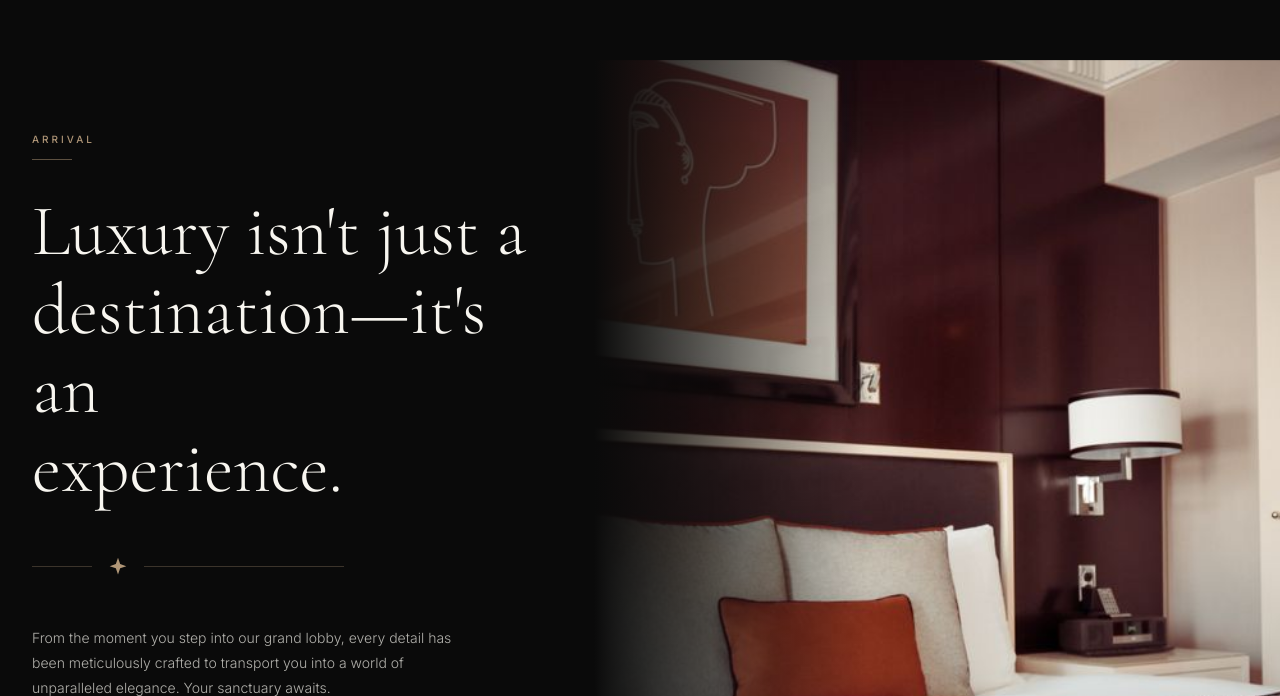
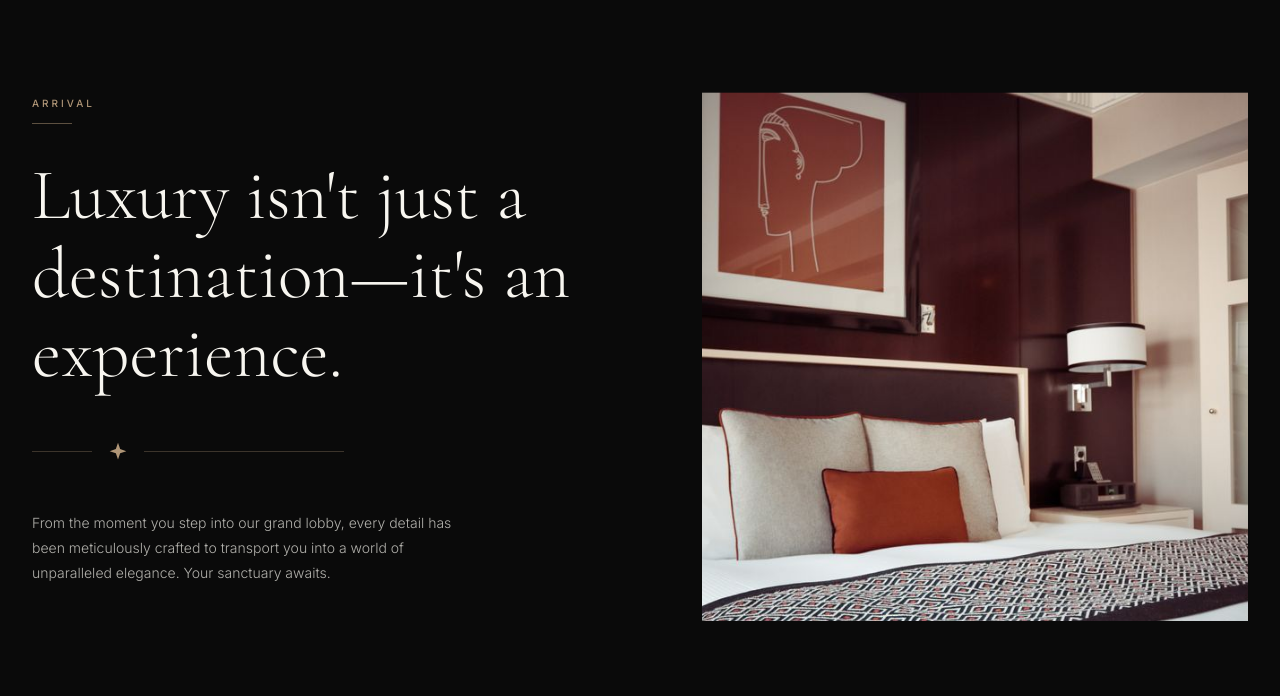
Before and after one commit to kurewarvaishnavi05/TEMP3-Hospitality-, a Next.js app: page / in a window 1280 px wide. Shown: the part 944-1640 px from the top of the page. Built offline with nearby package versions, Linux system fonts and the light colour scheme.

Commit message:
Remove overlay and constrain Arrival image within standard layout

```diff
--- a/src/components/sections/EditorialStorytelling.tsx
+++ b/src/components/sections/EditorialStorytelling.tsx
@@ -18,10 +18,10 @@ export function EditorialStorytelling() {
   return (
     <section ref={container} className="bg-[#0a0a0a] relative overflow-hidden py-24 lg:py-40">
         {/* Story 1 */}
-        <div className="flex flex-col-reverse lg:flex-row items-center justify-between gap-12 lg:gap-0 mb-40 w-full pl-6 lg:pl-[max(2rem,calc((100vw-1400px)/2))] relative">
+        <div className="flex flex-col-reverse lg:flex-row items-center justify-between gap-12 lg:gap-16 mb-40 w-full px-6 lg:px-[max(2rem,calc((100vw-1400px)/2))] relative">
 
           {/* Text Content */}
-          <div className="w-full lg:w-[45%] flex flex-col items-start z-20 pr-6 lg:pr-16 lg:py-20 relative">
+          <div className="w-full lg:w-[50%] flex flex-col items-start z-20 lg:py-20 relative">
             <div className="flex flex-col mb-8">
               <motion.span
                 initial={{ opacity: 0, y: 20 }}
@@ -76,19 +76,17 @@ export function EditorialStorytelling() {
             </motion.p>
           </div>
 
-          <div className="w-full lg:w-[55%] h-[60vh] lg:h-[100vh] min-h-[500px] lg:min-h-[700px] relative overflow-hidden z-10">
+          <div className="w-full lg:w-[45%] h-[50vh] lg:h-[70vh] min-h-[400px] lg:min-h-[550px] relative overflow-hidden z-10">
             <motion.div style={{ y: y1 }} className="absolute inset-0 -top-[10%] -bottom-[10%]">
               <Image
                 src="/hotel-arrival.jpg"
                 alt="Grand Hotel Lobby Experience"
                 fill
                 priority
-                sizes="(max-width: 1024px) 100vw, 60vw"
+                sizes="(max-width: 1024px) 100vw, 50vw"
                 className="object-cover object-center"
               />
             </motion.div>
-            {/* Dark gradient overlay on the left edge of the image to blend it with the background */}
-            <div className="absolute inset-y-0 left-0 w-[40%] bg-gradient-to-r from-[#0a0a0a] to-transparent pointer-events-none hidden lg:block"></div>
           </div>
         </div>
 
```
